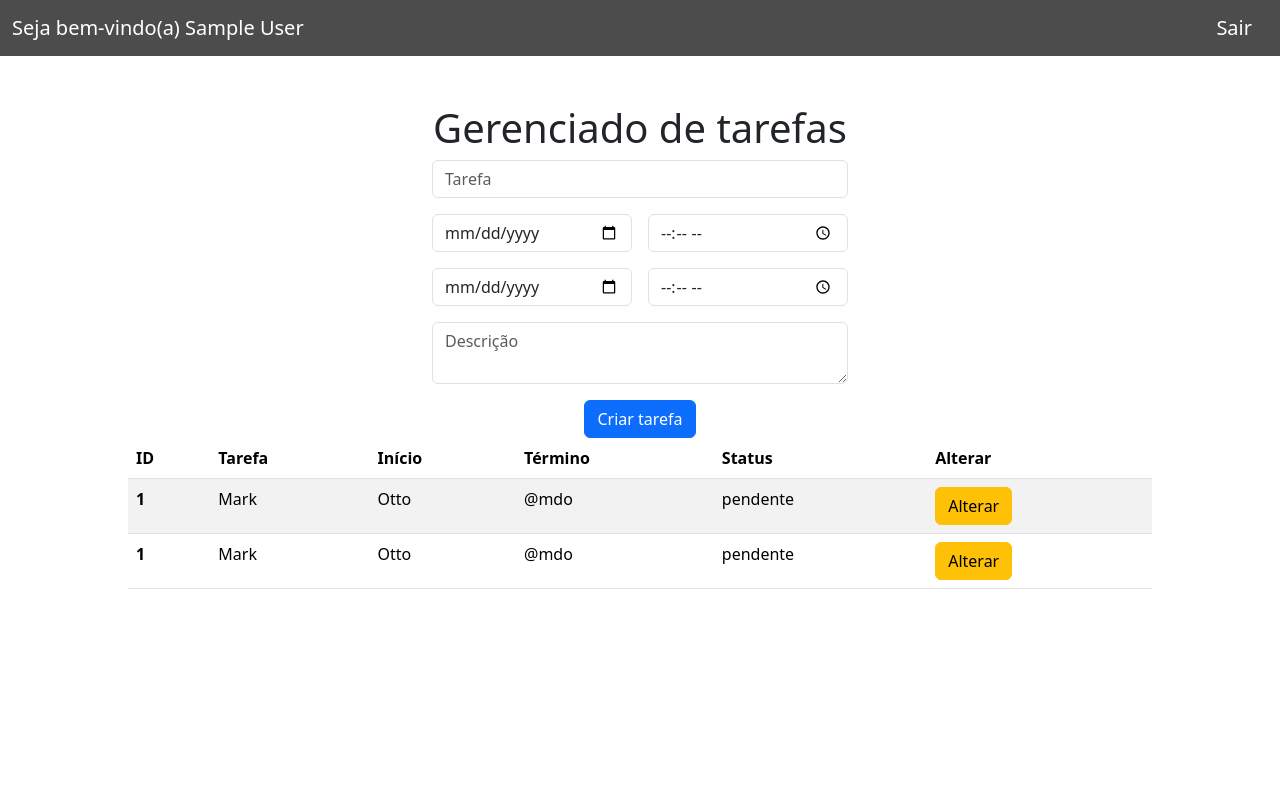
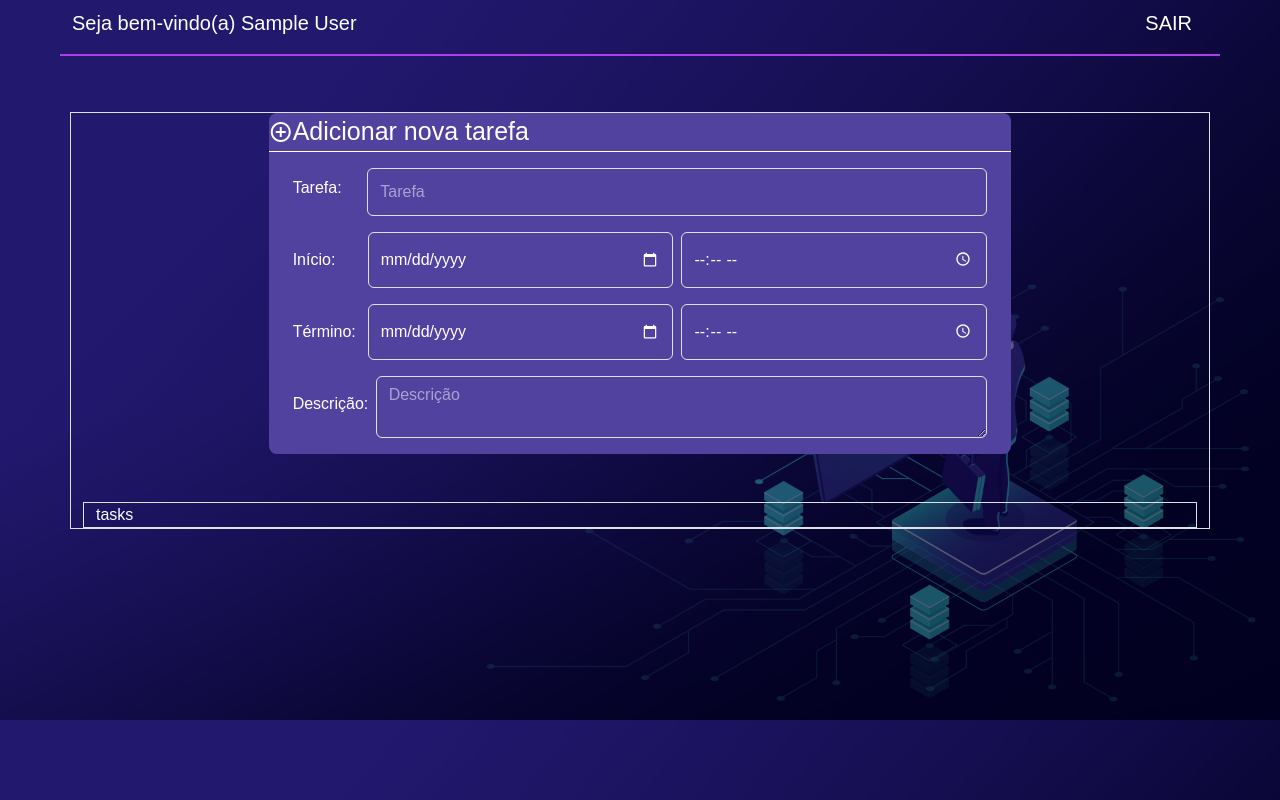
Before and after one commit to Mitisuaki/Fast-track, a plain HTML site: page src/TasksPage/tasksPage.html in a window 1280 px wide. Drawn offline with nearby package versions, Linux system fonts and the light colour scheme; sample sign-in values are in the browser's storage; a web font is replaced by a local one.

Commit message:
update on taskPage

```diff
--- a/src/Controllers/cTaksPage.js
+++ b/src/Controllers/cTaksPage.js
@@ -1,7 +1,7 @@
-const userName = document.querySelector(".userName");
 const currentUser = JSON.parse(window.localStorage.getItem("currentUser"));
+const userName = document.querySelector(".username");
 
-const exit = document.querySelector(".navbar div a")
+const exit = document.querySelector(".btn-sair");
 
 
 exit.addEventListener("click", function (event) {
--- a/src/TasksPage/tasksPage.css
+++ b/src/TasksPage/tasksPage.css
@@ -1,7 +1,56 @@
-body .navbar {
-  background-color: rgba(0, 0, 0, 0.7);
+:root {
+  --navbar-border: #b13ceb;
+  --create-task-bg-color: #52429f;
 }
 
-.navbar-brand {
-  color: white !important;
+body {
+  font-family: 'Akshar', sans-serif;
 }
+
+/* main {
+  width: 90% !important;
+} */
+
+.bg-body {
+  background-image: url(../Assets/Imgs/tasks-bg.png);
+  background-size: cover;
+}
+
+.btn-sair:hover {
+  text-decoration: underline;
+}
+
+.navbar-border {
+  border-color: var(--navbar-border) !important;
+}
+
+.form-control::placeholder {
+  color: white;
+  opacity: .5;
+}
+
+.add-tarefa {
+  font-size: 25px;
+}
+
+.bg-create-task {
+  background-color: var(--create-task-bg-color);
+}
+
+#create-task-description {
+  resize: vertical;
+  max-height: 150px;
+}
+
+label {
+  width: 75px;
+}
+
+#label-fix {
+  width: 160px;
+}
+
+input[type="date"]::-webkit-calendar-picker-indicator,
+input[type="time"]::-webkit-calendar-picker-indicator {
+  color-scheme: dark;
+}
--- a/src/TasksPage/tasksPage.html
+++ b/src/TasksPage/tasksPage.html
@@ -9,87 +9,84 @@
 
   <link href="https://cdn.jsdelivr.net/npm/bootstrap@5.3.2/dist/css/bootstrap.min.css" rel="stylesheet"
     integrity="sha384-T3c6CoIi6uLrA9TneNEoa7RxnatzjcDSCmG1MXxSR1GAsXEV/Dwwykc2MPK8M2HN" crossorigin="anonymous">
+  <link rel="preconnect" href="https://fonts.googleapis.com">
+  <link rel="preconnect" href="https://fonts.gstatic.com" crossorigin>
+  <link href="https://fonts.googleapis.com/css2?family=Akshar&display=swap" rel="stylesheet">
   <link rel="stylesheet" href="tasksPage.css">
+  <link rel="stylesheet"
+    href="https://fonts.googleapis.com/css2?family=Material+Symbols+Outlined:opsz,wght,FILL,GRAD@20..48,100..700,0..1,-50..200" />
 
 
   <script src="https://cdn.jsdelivr.net/npm/bootstrap@5.3.2/dist/js/bootstrap.bundle.min.js"
     integrity="sha384-C6RzsynM9kWDrMNeT87bh95OGNyZPhcTNXj1NW7RuBCsyN/o0jlpcV8Qyq46cDfL"
     crossorigin="anonymous"></script>
+  <script src="https://kit.fontawesome.com/fc05da7e9a.js" crossorigin="anonymous"></script>
 
 </head>
 
-<body>
-  <nav class="navbar">
-    <div class="container-fluid d-flex justify-content-between">
-      <span class="navbar-brand mb-0 userName"></span>
-      <a class="navbar-brand" href="../index.html">Sair</a>
+<body class="container-fluid bg-body text-white">
+
+  <nav class="navbar container-fluid">
+    <div class=" container-fluid ms-5 me-5 pb-3 justify-content-between border-bottom border-2 navbar-border">
+      <div>
+        <a class="navbar-brand text-white username" href="tasksPage.html"></a>
+      </div>
+      <div>
+        <a class="navbar-brand text-white btn-sair" href="../index.html">SAIR</a>
+      </div>
     </div>
   </nav>
 
-  <main>
-    <div id="Registrar-Tarefas">
-      <label class="mt-5 h1 d-flex justify-content-center" for="Task-Manager">Gerenciado de tarefas</label>
-      <form id="Task-Manager" class="row g-3">
-        <div class="col-4 offset-4">
-          <input type="text" class="form-control" id="inputEmail4" placeholder="Tarefa" required>
-        </div>
-        <div class="col-2 offset-4">
-          <input type="date" class="form-control" id="inputPassword4" placeholder="Data Início" required>
-        </div>
-        <div class="col-2">
-          <input type="time" class="form-control" id="inputAddress" placeholder="Hora Início" required>
-        </div>
-        <div class="col-2 offset-4">
-          <input type="date" class="form-control" id="inputPassword4" placeholder="Data Término" required>
-        </div>
-        <div class="col-2">
-          <input type="time" class="form-control" id="inputAddress" placeholder="Hora Término" required>
-        </div>
-        <div class="col-4 offset-4">
-          <textarea class="form-control" placeholder="Descrição" required></textarea>
+  <main class="container-fluid mt-5 d-flex justify-content-center p-0">
+
+    <div class="container border ">
+
+      <div class="bg-create-task rounded-3 offset-2 col-8">
+
+        <div class="d-flex align-items-center border-bottom border-1 border-white mb-3">
+          <span class="material-symbols-outlined">add_circle</span>
+          <span class="add-tarefa">Adicionar nova tarefa</span>
         </div>
 
-        <div class="d-flex justify-content-center">
-          <button type="submit" class="btn btn-primary">Criar tarefa</button>
-        </div>
-      </form>
-    </div>
+        <form id="create-task" class="container d-sm-flex justify-content-between" onsubmit="return false">
 
-    <div>
-      <table class="table table-striped table-hover ms-auto me-auto" style="width: 80%;">
-        <thead>
-          <tr>
-            <th scope="col">ID</th>
-            <th scope="col">Tarefa</th>
-            <th scope="col">Início</th>
-            <th scope="col">Término</th>
-            <th scope="col">Status</th>
-            <th scope="col">Alterar</th>
-          </tr>
-        </thead>
-        <tbody>
-          <tr>
-            <th scope="row">1</th>
-            <td>Mark</td>
-            <td>Otto</td>
-            <td>@mdo</td>
-            <td>pendente</td>
-            <td><button class="btn btn-warning">Alterar</button></td>
-          </tr>
-          <tr>
-            <th scope="row">1</th>
-            <td>Mark</td>
-            <td>Otto</td>
-            <td>@mdo</td>
-            <td>pendente</td>
-            <td><button class="btn btn-warning">Alterar</button></td>
-          </tr>
-        </tbody>
-      </table>
-    </div>
+          <div class="container flex-column">
+            <div class="mb-3 d-md-flex">
+              <label for="create-task-title" class="me-2 mb-3 mt-2">Tarefa:</label>
+              <input type="text" class="form-control bg-transparent text-white" id="create-task-title"
+                placeholder="Tarefa" required>
+            </div>
+            <div class="mb-3 d-md-flex ">
+              <label for="create-task-start-day test" class="me-2 mb-3 mt-3" id="label-fix">Início:</label>
+              <input type="date" class="form-control bg-transparent text-white me-2" id="create-task-start-day"
+                placeholder="Dia Início" required>
+              <input type="time" class="form-control bg-transparent text-white mt-2 mt-md-0" id="create-task-start-time"
+                placeholder="Horario Início" required>
+            </div>
+            <div class="mb-3 d-md-flex">
+              <label for="create-task-end-day" class="me-2 mb-3 mt-3" id="label-fix">Término: </label>
+              <input type="date" class="form-control bg-transparent text-white me-2" id="create-task-end-day"
+                placeholder="Dia Término" required>
+              <input type="time" class="form-control bg-transparent text-white mt-2 mt-md-0" id="create-task-end-time"
+                placeholder="Horario Término" required>
+            </div>
+            <div class="mb-3 d-md-flex">
+              <label for="create-task-description" class="me-2 mb-3 mt-3">Descrição:</label>
+              <textarea type="" class="form-control bg-transparent text-white" id="create-task-description"
+                placeholder="Descrição" required></textarea>
+            </div>
+          </div>
+        </form>
+
+      </div>
+
+      <div class="container mt-5 border">
+        tasks
+      </div>
+
+
 
   </main>
-
 
   <script src="../Controllers/cTaksPage.js"></script>
 </body>
--- a/src/styles.css
+++ b/src/styles.css
@@ -37,6 +37,7 @@ body {
 
 .form-login {
   background-image: linear-gradient(to bottom right, var(--login-bg-color1), var(--login-bg-color2));
+  background-size: cover;
 }
 
 .form-control::placeholder {
```
Also changed, not shown: saveIndex.html (deleted, +0 -36 lines), saveTaskPage.html (added, +67 -0 lines), src/index.html (+1 -1 lines), src/Assets/Imgs/clock-regular.svg (added), src/Assets/Imgs/tasks-bg.png (added).
